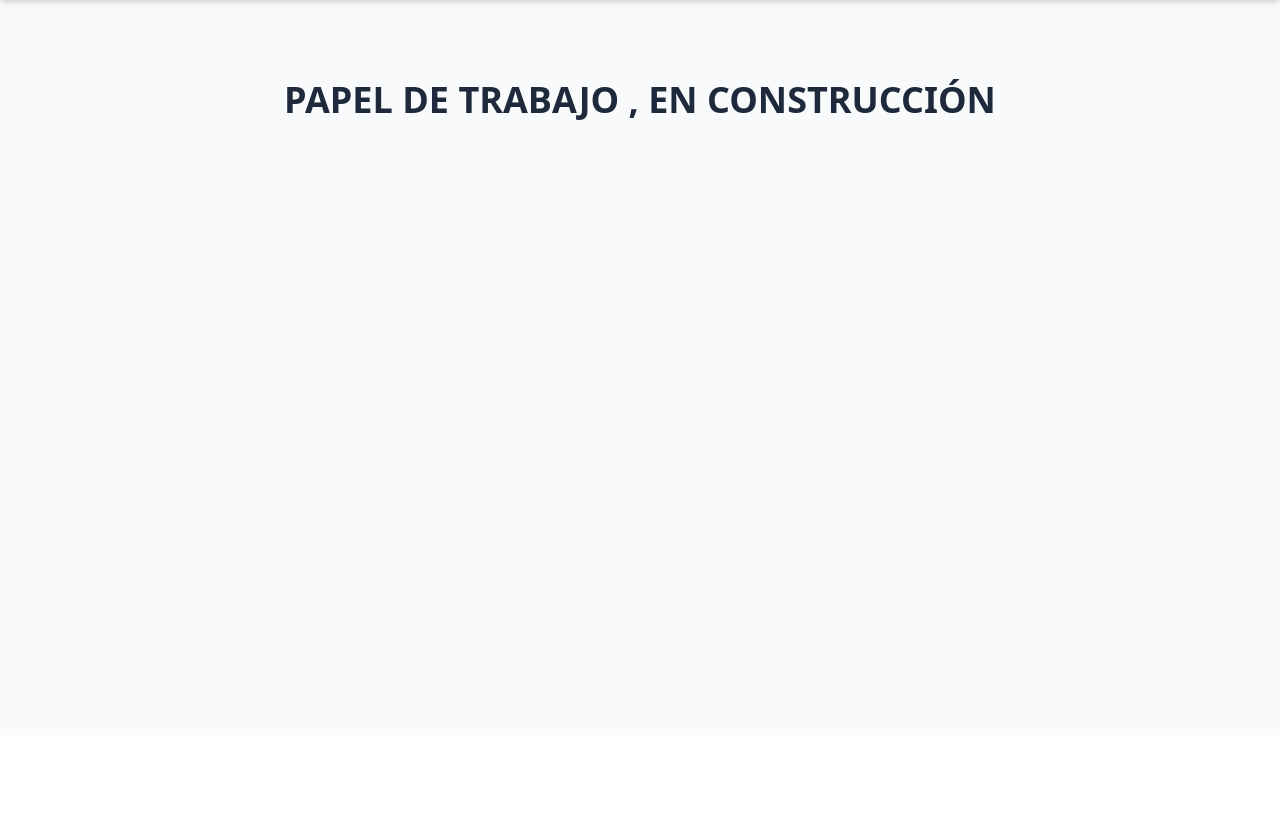
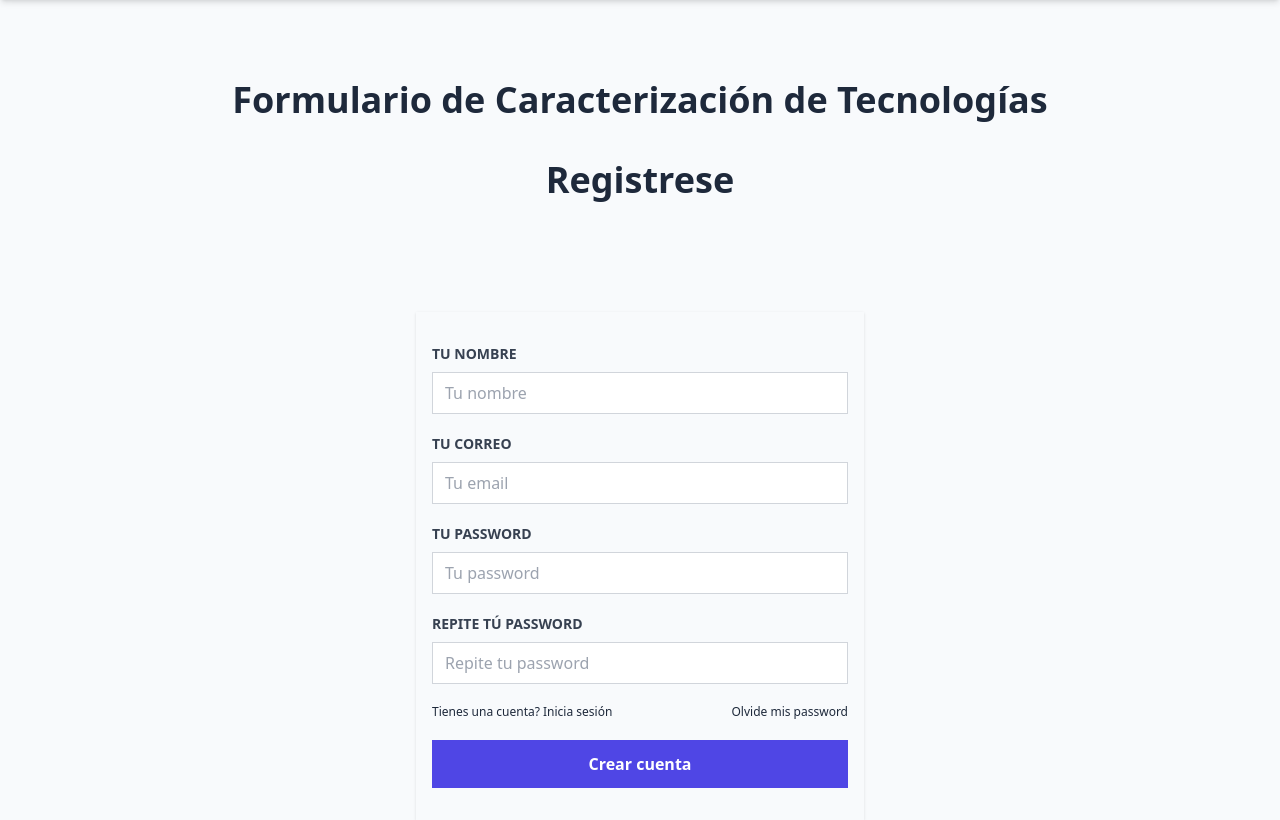
Before and after one commit to jesusrvasDev/instrumentoMesa10, a Node server app: page /auth/ in a window 1280 px wide. Shown: the part 65-885 px from the top of the page. Before the commit the page ends 185 px from the top, so only its background shows below. Run offline with Node 20, Linux system fonts and the light colour scheme; some libraries are stand-ins or nearby versions.

Commit message:
agrege el formulario de registro del curso Udemy Riward

```diff
--- a/views/Auth/login.pug
+++ b/views/Auth/login.pug
@@ -2,4 +2,25 @@ extends ../layout/index
 
 block contenido
     .py-10
-        h1.text-4xl.my-10.font-extrabold.text-center PAPEL DE TRABAJO , EN CONSTRUCCIÓN
+        h1.text-4xl.my-10.font-extrabold.text-center Formulario de Caracterización de Tecnologías
+            h2.text-4xl.my-10.font-extrabold.text-center Registrese
+
+    .mt-8.mx-auto.max-w-md
+            div.bg-grey.py-8.px-4.shadow
+                form.space-y-5(method ="POST" action="/auth/register" noValidate)
+                    div
+                        label.block.text-sm.uppercase.text-gray-700.mb-2.font-bold(for="nombre") Tu nombre
+                        input#nombre.w-full.px-3.py-2.border.border-gray-300.rounted-md.placeholder-gray-400(placeholder="Tu nombre" type="text" name="nombre" value=usuario ? usuario.nombre:'')
+                    div
+                        label.block.text-sm.uppercase.text-gray-700.mb-2.font-bold(for="email") Tu correo
+                        input#email.w-full.px-3.py-2.border.border-gray-300.rounted-md.placeholder-gray-400(placeholder="Tu email" type="email" name="email" value=usuario ? usuario.correo:'' )
+                    div
+                        label.block.text-sm.uppercase.text-gray-700.mb-2.font-bold(for="password") Tu Password
+                        input#password.w-full.px-3.py-2.border.border-gray-300.rounted-md.placeholder-gray-400(placeholder="Tu password" type="password"    name="password")
+                    div
+                        label.block.text-sm.uppercase.text-gray-700.mb-2.font-bold(for="repite_password") Repite tú Password
+                        input#repite_password.w-full.px-3.py-2.border.border-gray-300.rounted-md.placeholder-gray-400(placeholder="Repite tu password" type="password" name="repite_password")
+                    .flex.items-center.justify-between
+                        a.text-grey-500.text-xs(href="/auth/login") Tienes una cuenta? Inicia sesión
+                        a.text-grey-500.text-xs(href="/auth/olvide-password") Olvide mis password
+                    input(class="w-full bg-indigo-600 hover:bg-indigo-700 text-white font-bold cursor-pointer py-3"  type="submit" value="Crear cuenta")
```
Also changed, not shown: views/Auth/login2.pug (+18 -12 lines).
